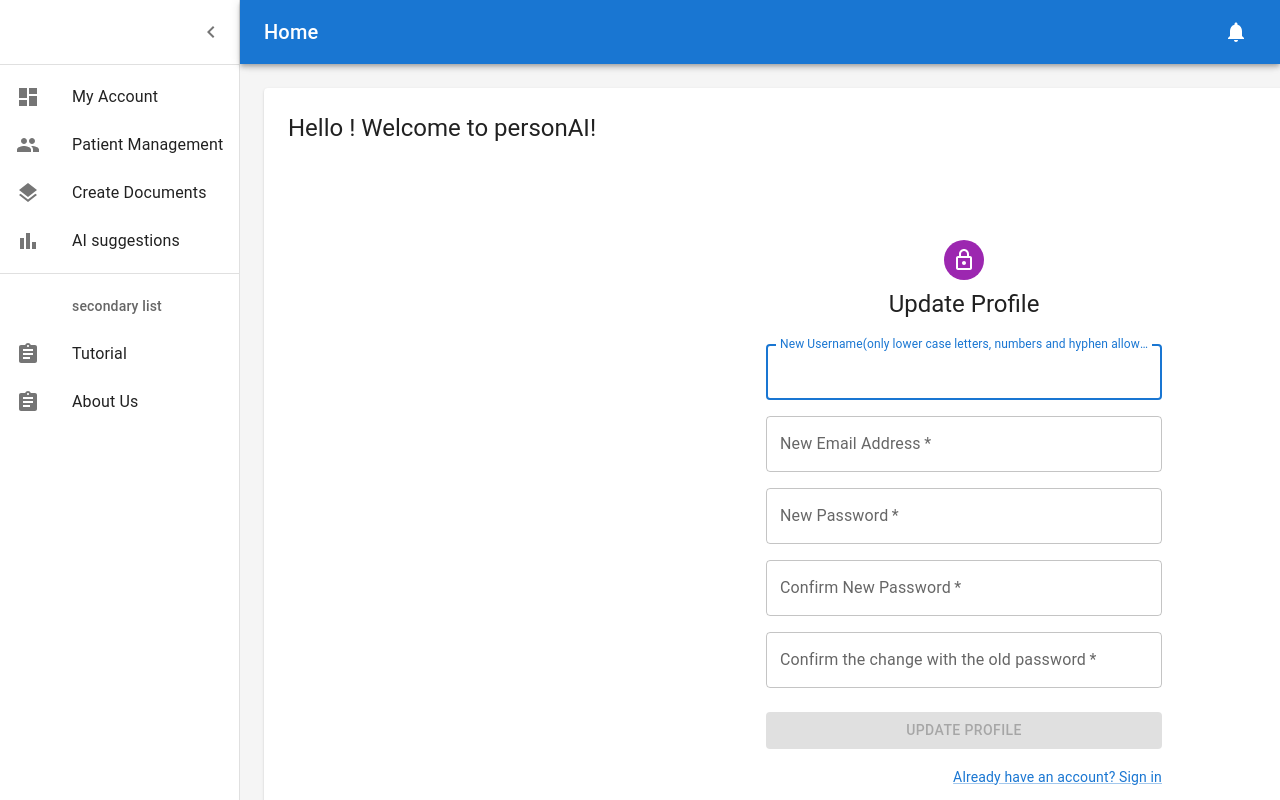
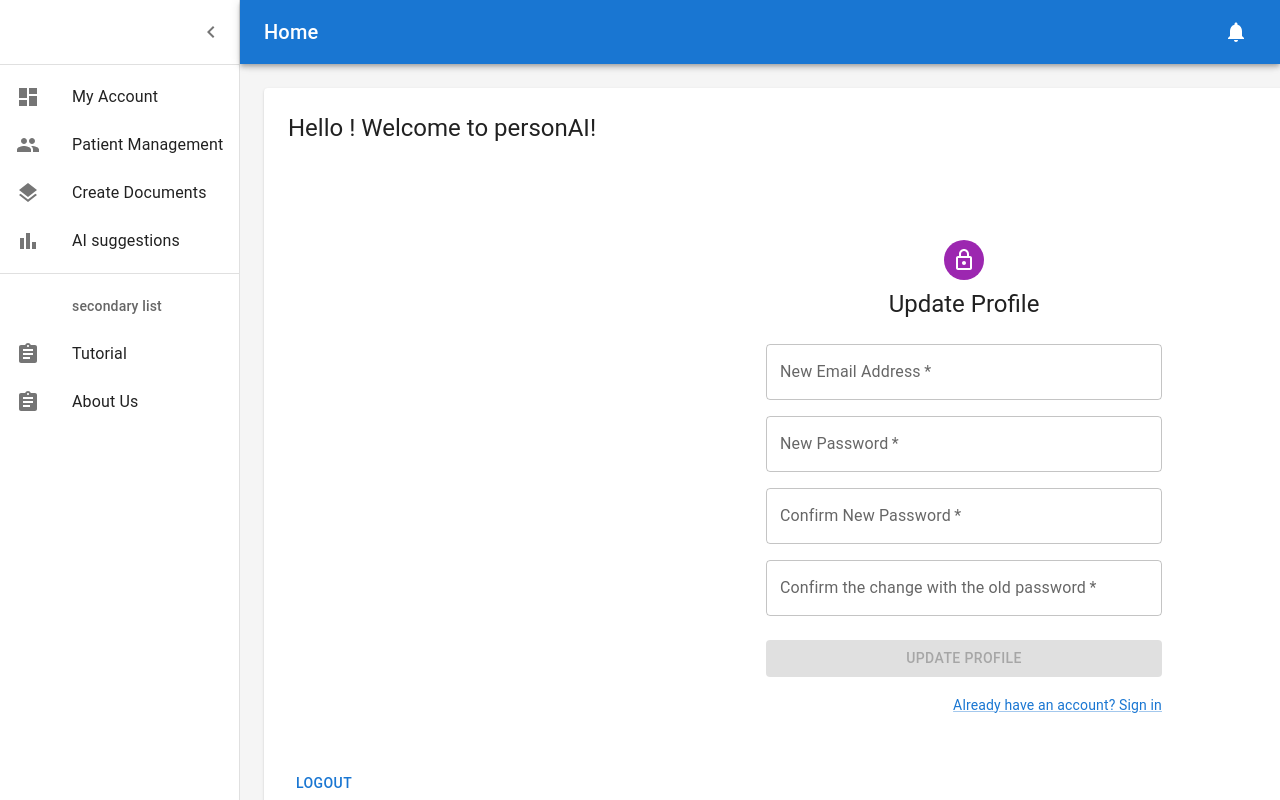
Before and after one commit to CYX22222003/ProjectKorolev, a React (Create React App) app in the folder app_react/: page /test in a window 1280 px wide. Built offline with nearby package versions, Linux system fonts and the light colour scheme; no server answers.

Commit message:
Update UpdateProfile.tsx

```diff
--- a/app_react/src/Login_and_SignUp/UpdateProfile.tsx
+++ b/app_react/src/Login_and_SignUp/UpdateProfile.tsx
@@ -28,7 +28,7 @@ export default function UpdateProfile(): ReactElement {
   const [oldPassword, setOldPassword] = useState<string>("");
   const [newPassword, setNewPassword] = useState<string>("");
   const [confirmPassword, setConfirmPassword] = useState<string>("");
-  const [newUsername, setNewUsername] = useState<string>(""); // Assuming this comes from fetching user data
+  //const [newUsername, setNewUsername] = useState<string>(""); // Assuming this comes from fetching user data
   const [newEmail, setNewEmail] = useState<string>(""); // Assuming this comes from fetching user data
 
 
@@ -53,20 +53,20 @@ export default function UpdateProfile(): ReactElement {
   };
 
   useEffect(() => {
-    const isUsernameValid = validateUsername(newUsername);
+    //const isUsernameValid = validateUsername(newUsername);
     const isEmailValid = validateEmail(newEmail);
     const isPasswordValid = validatePassword(newPassword) && newPassword === confirmPassword;
 
     setFormValid(
-      isUsernameValid &&
+      //isUsernameValid &&
       isEmailValid &&
       isPasswordValid &&
-      newUsername.trim().length > 0 &&
+      //newUsername.trim().length > 0 &&
       newEmail.trim().length > 0 &&
       newPassword.trim().length > 0
     );
 
-  }, [newUsername, newEmail, newPassword, confirmPassword]);
+  }, [newEmail, newPassword, confirmPassword]);
 
   async function handleUpdateProfile(
     e: React.FormEvent<HTMLFormElement>,
@@ -81,13 +81,14 @@ export default function UpdateProfile(): ReactElement {
     }
 
     const dataToUpdate = {
-      username: newUsername,
+      //username: newUsername,
       email: newEmail,
       password: hashPassword(newPassword),
       oldPassword: hashPassword(oldPassword),
     };
 
     try {
+      /*
       const response = await fetch('/user/update', {
         method: 'PUT',
         headers: {
@@ -95,6 +96,10 @@ export default function UpdateProfile(): ReactElement {
         },
         body: JSON.stringify(dataToUpdate),
       });
+      */
+      const address = "/user/update";
+
+      const response = await postTest(dataToUpdate, address, process.env.REACT_APP_API_KEY, "PUT");
 
       if (!response.ok) {
         throw new Error('Failed to update profile.');
@@ -104,7 +109,7 @@ export default function UpdateProfile(): ReactElement {
       setSnackbarSeverity("success");
       setSnackbarOpen(true);
 
-      setNewUsername(newUsername);
+      //setNewUsername(newUsername);
       setNewEmail(newEmail);
       setNewPassword(newPassword);
     } catch (error) {
@@ -116,7 +121,7 @@ export default function UpdateProfile(): ReactElement {
 
 
 
-
+/*
   const handleUsernameChange = (
     event: React.ChangeEvent<HTMLInputElement>
   ): void => {
@@ -134,6 +139,7 @@ export default function UpdateProfile(): ReactElement {
 
     }
   };
+  */
 
   const handleEmailChange = (
     event: React.ChangeEvent<HTMLInputElement>
@@ -202,20 +208,6 @@ export default function UpdateProfile(): ReactElement {
             sx={{ mt: 3 }}
           >
             <Grid container spacing={2}>
-              <Grid item xs={12}>
-                <TextField
-                  autoComplete="given-name"
-                  name="newUsername"
-                  required
-                  fullWidth
-                  id="username"
-                  label="New Username(only lower case letters, numbers and hyphen allowed)"
-                  autoFocus
-                  error={!!usernameError}
-                  helperText={usernameError}
-                  onChange={handleUsernameChange}
-                />
-              </Grid>
               <Grid item xs={12}>
                 <TextField
                   required
```
